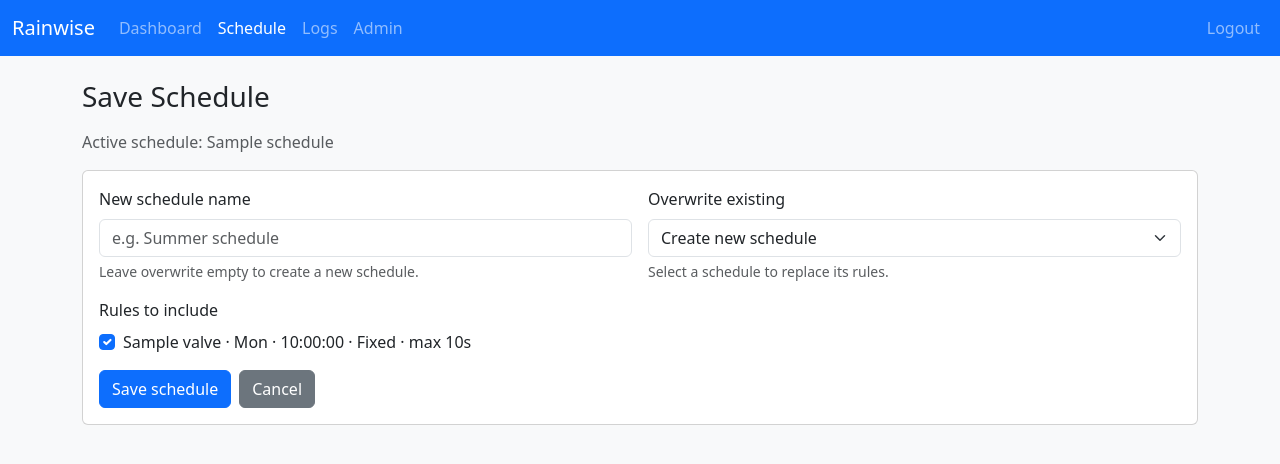
After one commit to cafawo/rainwise, a Django app: page /schedule/save/ in a window 1280 px wide. The commit adds this page. Shown: the top 464 px of the page. Run offline with Django 4.2, Linux system fonts and the light colour scheme; a user stored in the database is signed in; tables that the repository leaves empty hold one stand-in row (values such as "Sample post").

Commit message:
Add schedule management features: implement save/load functionality, update models and forms, and enhance views and templates

```diff
--- a/apps/irrigation/forms.py
+++ b/apps/irrigation/forms.py
@@ -3,7 +3,7 @@ from __future__ import annotations
 from django import forms
 from django.contrib.auth.forms import AuthenticationForm
 
-from apps.irrigation.models import ScheduleRule
+from apps.irrigation.models import Schedule, ScheduleRule, Valve
 
 
 DAY_CHOICES = [
@@ -45,7 +45,12 @@ class ScheduleRuleForm(forms.ModelForm):
         }
 
     def __init__(self, *args, **kwargs) -> None:
+        site = kwargs.pop("site", None)
         super().__init__(*args, **kwargs)
+        if site:
+            self.fields["valve"].queryset = Valve.objects.filter(
+                relay_device__site=site
+            ).order_by("name")
         if self.instance and self.instance.pk:
             selected = [
                 str(idx)
@@ -107,3 +112,85 @@ class LoginForm(AuthenticationForm):
                 "autocomplete": "current-password",
             }
         )
+
+
+def _rule_label(rule: ScheduleRule) -> str:
+    days = rule.days_display()
+    mode = rule.get_mode_display()
+    suffix = " · disabled" if not rule.enabled else ""
+    return (
+        f"{rule.valve.name} · {days} · {rule.start_time} · {mode} · "
+        f"max {rule.max_duration_seconds}s{suffix}"
+    )
+
+
+class ScheduleSaveForm(forms.Form):
+    name = forms.CharField(
+        required=False,
+        max_length=100,
+        widget=forms.TextInput(
+            attrs={"class": "form-control", "placeholder": "e.g. Summer schedule"}
+        ),
+    )
+    overwrite_schedule = forms.ModelChoiceField(
+        queryset=Schedule.objects.none(),
+        required=False,
+        empty_label="Create new schedule",
+        widget=forms.Select(attrs={"class": "form-select"}),
+    )
+    rule_ids = forms.MultipleChoiceField(
+        required=False,
+        widget=forms.CheckboxSelectMultiple(attrs={"class": "form-check-input"}),
+    )
+
+    def __init__(self, *args, **kwargs) -> None:
+        schedules = kwargs.pop("schedules", Schedule.objects.none())
+        rules = kwargs.pop("rules", [])
+        super().__init__(*args, **kwargs)
+        self._schedules = schedules
+        self.fields["overwrite_schedule"].queryset = schedules
+        self.fields["rule_ids"].choices = [
+            (str(rule.id), _rule_label(rule)) for rule in rules
+        ]
+        self.fields["rule_ids"].initial = [
+            str(rule.id) for rule in rules if rule.enabled
+        ]
+
+    def clean(self) -> dict:
+        cleaned = super().clean()
+        name = (cleaned.get("name") or "").strip()
+        overwrite = cleaned.get("overwrite_schedule")
+        rule_ids = cleaned.get("rule_ids") or []
+
+        if not overwrite and not name:
+            self.add_error("name", "Enter a name or choose a schedule to overwrite.")
+        if not rule_ids:
+            self.add_error("rule_ids", "Select at least one rule to save.")
+
+        if not overwrite and name:
+            if self._schedules.filter(name__iexact=name).exists():
+                self.add_error("name", "A schedule with this name already exists.")
+
+        if overwrite and name:
+            conflict = (
+                self._schedules.filter(name__iexact=name)
+                .exclude(id=overwrite.id)
+                .exists()
+            )
+            if conflict:
+                self.add_error("name", "A schedule with this name already exists.")
+
+        cleaned["name"] = name
+        return cleaned
+
+
+class ScheduleLoadForm(forms.Form):
+    schedule = forms.ModelChoiceField(
+        queryset=Schedule.objects.none(),
+        widget=forms.Select(attrs={"class": "form-select"}),
+    )
+
+    def __init__(self, *args, **kwargs) -> None:
+        schedules = kwargs.pop("schedules", Schedule.objects.none())
+        super().__init__(*args, **kwargs)
+        self.fields["schedule"].queryset = schedules
--- a/apps/irrigation/urls.py
+++ b/apps/irrigation/urls.py
@@ -11,6 +11,8 @@ urlpatterns = [
     path("schedule/<int:rule_id>/edit/", views.schedule_edit, name="schedule_edit"),
     path("schedule/<int:rule_id>/delete/", views.schedule_delete, name="schedule_delete"),
     path("schedule/<int:rule_id>/run/", views.trigger_run_now, name="schedule_run"),
+    path("schedule/save/", views.schedule_save, name="schedule_save"),
+    path("schedule/load/", views.schedule_load, name="schedule_load"),
     path("logs/", views.logs_view, name="logs"),
     path("api/calendar-events/", views.calendar_events, name="calendar_events"),
     path("api/chart-data/", views.chart_data, name="chart_data"),
--- a/apps/irrigation/views.py
+++ b/apps/irrigation/views.py
@@ -8,6 +8,7 @@ from django.conf import settings
 from django.contrib import messages
 from django.contrib.auth.decorators import login_required
 from django.contrib.auth.views import LoginView
+from django.db import transaction
 from django.http import HttpRequest, HttpResponse, JsonResponse
 from django.shortcuts import get_object_or_404, redirect, render
 from django.urls import reverse
@@ -15,8 +16,28 @@ from django.utils import timezone
 from django.views.decorators.http import require_GET, require_POST
 
 from apps.irrigation import services
-from apps.irrigation.forms import LoginForm, ScheduleRuleForm
-from apps.irrigation.models import IrrigationRun, ScheduleRule, Valve
+from apps.irrigation.forms import (
+    LoginForm,
+    ScheduleLoadForm,
+    ScheduleRuleForm,
+    ScheduleSaveForm,
+)
+from apps.irrigation.models import IrrigationRun, Schedule, ScheduleRule, Site, Valve
+
+
+def _get_active_site() -> Site | None:
+    return Site.objects.order_by("id").first()
+
+
+def _ensure_active_schedule(site: Site) -> Schedule:
+    if site.active_schedule_id:
+        return site.active_schedule
+    schedule = Schedule.objects.filter(site=site).order_by("id").first()
+    if schedule is None:
+        schedule = Schedule.objects.create(site=site, name="Default")
+    site.active_schedule = schedule
+    site.save(update_fields=["active_schedule"])
+    return schedule
 
 
 @login_required
@@ -115,10 +136,17 @@ def close_valve_view(request: HttpRequest, valve_id: int) -> HttpResponse:
 
 @login_required
 def schedule_view(request: HttpRequest) -> HttpResponse:
+    site = _get_active_site()
+    if not site:
+        messages.warning(request, "Create a site in the admin to use schedules.")
+        return redirect("dashboard")
+
+    active_schedule = _ensure_active_schedule(site)
+    schedules = Schedule.objects.filter(site=site).order_by("name")
     rule_list = list(
-        ScheduleRule.objects.only("start_time", "max_duration_seconds").order_by(
-            "start_time"
-        )
+        ScheduleRule.objects.filter(schedule=active_schedule)
+        .only("start_time", "max_duration_seconds")
+        .order_by("start_time")
     )
     slot_min_time = None
     slot_max_time = None
@@ -138,6 +166,8 @@ def schedule_view(request: HttpRequest) -> HttpResponse:
         request,
         "irrigation/schedule.html",
         {
+            "active_schedule": active_schedule,
+            "schedules": schedules,
             "slot_min_time": slot_min_time,
             "slot_max_time": slot_max_time,
         },
@@ -162,28 +192,37 @@ def logs_view(request: HttpRequest) -> HttpResponse:
 
 @login_required
 def schedule_create(request: HttpRequest) -> HttpResponse:
+    site = _get_active_site()
+    if not site:
+        messages.warning(request, "Create a site in the admin to add schedule rules.")
+        return redirect("dashboard")
+    active_schedule = _ensure_active_schedule(site)
+
     if request.method == "POST":
-        form = ScheduleRuleForm(request.POST)
+        form = ScheduleRuleForm(request.POST, site=site)
         if form.is_valid():
-            form.save()
+            rule = form.save(commit=False)
+            rule.schedule = active_schedule
+            rule.save()
             messages.success(request, "Schedule rule created.")
             return redirect("schedule")
     else:
-        form = ScheduleRuleForm()
+        form = ScheduleRuleForm(site=site)
     return render(request, "irrigation/schedule_form.html", {"form": form})
 
 
 @login_required
 def schedule_edit(request: HttpRequest, rule_id: int) -> HttpResponse:
     rule = get_object_or_404(ScheduleRule, pk=rule_id)
+    site = rule.schedule.site
     if request.method == "POST":
-        form = ScheduleRuleForm(request.POST, instance=rule)
+        form = ScheduleRuleForm(request.POST, instance=rule, site=site)
         if form.is_valid():
             form.save()
             messages.success(request, "Schedule rule updated.")
             return redirect("schedule")
     else:
-        form = ScheduleRuleForm(instance=rule)
+        form = ScheduleRuleForm(instance=rule, site=site)
     return render(
         request,
         "irrigation/schedule_form.html",
@@ -198,6 +237,103 @@ def schedule_delete(request: HttpRequest, rule_id: int) -> HttpResponse:
     rule.delete()
     messages.success(request, "Schedule rule deleted.")
     return redirect("schedule")
+
+
+@login_required
+def schedule_save(request: HttpRequest) -> HttpResponse:
+    site = _get_active_site()
+    if not site:
+        messages.warning(request, "Create a site in the admin to save schedules.")
+        return redirect("schedule")
+
+    active_schedule = _ensure_active_schedule(site)
+    schedules = Schedule.objects.filter(site=site).order_by("name")
+    rules = (
+        ScheduleRule.objects.filter(schedule=active_schedule)
+        .select_related("valve")
+        .order_by("valve__name", "start_time")
+    )
+
+    if request.method == "POST":
+        form = ScheduleSaveForm(request.POST, schedules=schedules, rules=rules)
+        if form.is_valid():
+            overwrite = form.cleaned_data["overwrite_schedule"]
+            name = form.cleaned_data["name"]
+            selected_ids = [int(value) for value in form.cleaned_data["rule_ids"]]
+            selected_rules = list(rules.filter(id__in=selected_ids))
+            rule_payloads = [
+                ScheduleRule(
+                    schedule=None,
+                    valve=rule.valve,
+                    enabled=rule.enabled,
+                    days_of_week_mask=rule.days_of_week_mask,
+                    start_time=rule.start_time,
+                    mode=rule.mode,
+                    max_duration_seconds=rule.max_duration_seconds,
+                    note=rule.note,
+                )
+                for rule in selected_rules
+            ]
+
+            with transaction.atomic():
+                if overwrite:
+                    if name:
+                        overwrite.name = name
+                        overwrite.save(update_fields=["name"])
+                    ScheduleRule.objects.filter(schedule=overwrite).delete()
+                    target = overwrite
+                else:
+                    target = Schedule.objects.create(site=site, name=name)
+                for payload in rule_payloads:
+                    payload.schedule = target
+                ScheduleRule.objects.bulk_create(rule_payloads)
+
+            messages.success(request, "Schedule saved.")
+            return redirect("schedule")
+    else:
+        form = ScheduleSaveForm(schedules=schedules, rules=rules)
+
+    return render(
+        request,
+        "irrigation/schedule_save.html",
+        {
+            "form": form,
+            "active_schedule": active_schedule,
+            "rules": rules,
+        },
+    )
+
+
+@login_required
+def schedule_load(request: HttpRequest) -> HttpResponse:
+    site = _get_active_site()
+    if not site:
+        messages.warning(request, "Create a site in the admin to load schedules.")
+        return redirect("schedule")
+
+    schedules = Schedule.objects.filter(site=site).order_by("name")
+    if not schedules.exists():
+        messages.warning(request, "Create a schedule before loading.")
+        return redirect("schedule")
+
+    if request.method == "POST":
+        form = ScheduleLoadForm(request.POST, schedules=schedules)
+        if form.is_valid():
+            schedule = form.cleaned_data["schedule"]
+            site.active_schedule = schedule
+            site.save(update_fields=["active_schedule"])
+            messages.success(request, f"Loaded schedule: {schedule.name}.")
+            return redirect("schedule")
+    else:
+        form = ScheduleLoadForm(
+            schedules=schedules, initial={"schedule": site.active_schedule_id}
+        )
+
+    return render(
+        request,
+        "irrigation/schedule_load.html",
+        {"form": form, "active_schedule": site.active_schedule},
+    )
 
 
 def _parse_iso_datetime(raw: str | None) -> dt.datetime | None:
@@ -249,7 +385,12 @@ def calendar_events(request: HttpRequest) -> JsonResponse:
     if not start or not end:
         return JsonResponse({"error": "Invalid date range."}, status=400)
 
-    rules = ScheduleRule.objects.select_related(
+    site = _get_active_site()
+    if not site:
+        return JsonResponse([], safe=False)
+    active_schedule = _ensure_active_schedule(site)
+
+    rules = ScheduleRule.objects.filter(schedule=active_schedule).select_related(
         "valve",
         "valve__relay_device",
         "valve__relay_device__site",
--- a/templates/base.html
+++ b/templates/base.html
@@ -21,7 +21,7 @@
           <a class="nav-link{% if current == 'dashboard' %} active{% endif %}" href="{% url 'dashboard' %}">Dashboard</a>
         </li>
         <li class="nav-item">
-          <a class="nav-link{% if current == 'schedule' or current == 'schedule_create' or current == 'schedule_edit' %} active{% endif %}" href="{% url 'schedule' %}">Schedule</a>
+          <a class="nav-link{% if current == 'schedule' or current == 'schedule_create' or current == 'schedule_edit' or current == 'schedule_save' or current == 'schedule_load' %} active{% endif %}" href="{% url 'schedule' %}">Schedule</a>
         </li>
         <li class="nav-item">
           <a class="nav-link{% if current == 'logs' %} active{% endif %}" href="{% url 'logs' %}">Logs</a>
--- /dev/null
+++ b/templates/irrigation/schedule_save.html
@@ -0,0 +1,71 @@
+{% extends "base.html" %}
+
+{% block title %}Save Schedule | Rainwise{% endblock %}
+
+{% block content %}
+<h1 class="h3 mb-3">Save Schedule</h1>
+
+{% if active_schedule %}
+  <p class="text-muted">Active schedule: {{ active_schedule.name }}</p>
+{% endif %}
+
+<div class="card">
+  <div class="card-body">
+    <form method="post">
+      {% csrf_token %}
+      {% if form.non_field_errors %}
+        <div class="alert alert-danger" role="alert">
+          {{ form.non_field_errors }}
+        </div>
+      {% endif %}
+
+      <div class="row g-3">
+        <div class="col-md-6">
+          <div class="mb-3">
+            <label class="form-label" for="{{ form.name.id_for_label }}">New schedule name</label>
+            {{ form.name }}
+            {% if form.name.errors %}
+              <div class="text-danger small">{{ form.name.errors }}</div>
+            {% endif %}
+            <div class="form-text">Leave overwrite empty to create a new schedule.</div>
+          </div>
+        </div>
+        <div class="col-md-6">
+          <div class="mb-3">
+            <label class="form-label" for="{{ form.overwrite_schedule.id_for_label }}">Overwrite existing</label>
+            {{ form.overwrite_schedule }}
+            {% if form.overwrite_schedule.errors %}
+              <div class="text-danger small">{{ form.overwrite_schedule.errors }}</div>
+            {% endif %}
+            <div class="form-text">Select a schedule to replace its rules.</div>
+          </div>
+        </div>
+      </div>
+
+      <div class="mb-3">
+        <label class="form-label">Rules to include</label>
+        {% if form.rule_ids.field.choices %}
+          <div>
+            {% for checkbox in form.rule_ids %}
+              <div class="form-check">
+                {{ checkbox.tag }}
+                <label class="form-check-label" for="{{ checkbox.id_for_label }}">{{ checkbox.choice_label }}</label>
+              </div>
+            {% endfor %}
+          </div>
+        {% else %}
+          <p class="text-muted">No rules in the active schedule.</p>
+        {% endif %}
+        {% if form.rule_ids.errors %}
+          <div class="text-danger small">{{ form.rule_ids.errors }}</div>
+        {% endif %}
+      </div>
+
+      <div class="d-flex flex-wrap gap-2">
+        <button class="btn btn-primary" type="submit">Save schedule</button>
+        <a class="btn btn-secondary" href="{% url 'schedule' %}">Cancel</a>
+      </div>
+    </form>
+  </div>
+</div>
+{% endblock %}
```
Also changed, not shown: PLANS.md (+11 -0 lines), apps/irrigation/admin.py (+9 -2 lines), apps/irrigation/management/commands/controller.py (+37 -3 lines), apps/irrigation/models.py (+37 -0 lines), apps/irrigation/tests/test_controller.py (+12 -1 lines), templates/irrigation/schedule.html (+7 -2 lines), templates/irrigation/schedule_load.html (added, +38 -0 lines), README.md, apps/irrigation/migrations/0003_add_schedules.py (added).
